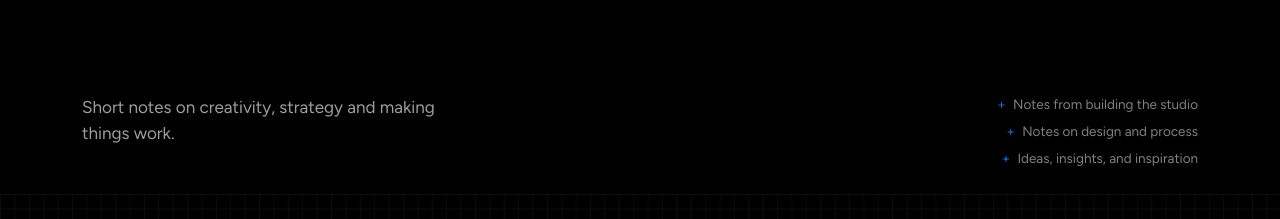
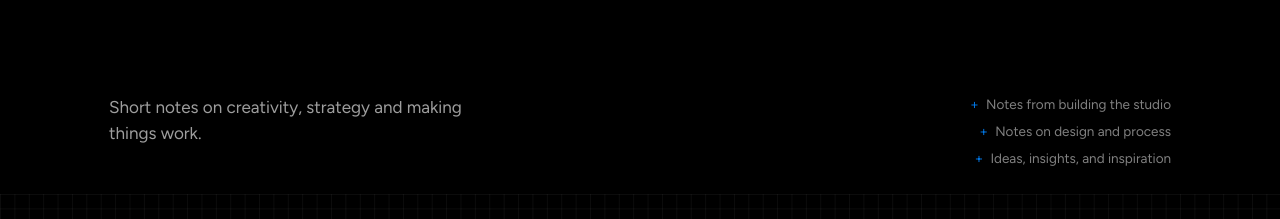
Before and after one commit to botlaneio/bot-studio, a Next.js app: page /echoes in a window 1280 px wide. Shown: the part 420-639 px from the top of the page. Built offline with nearby package versions, Linux system fonts and the light colour scheme; no server answers; a web font is replaced by a local one.

Commit message:
Restore the Echoes hero row spacing.
Keep the left-aligned heading flush with the cards at 20u stage padding,
and give the subtitle/points row 30u horizontal padding so they sit where
they did before the left-align change (former 40u stage + 10u row).

```diff
--- a/src/app/echoes/echoes.module.css
+++ b/src/app/echoes/echoes.module.css
@@ -49,7 +49,10 @@
   align-items: flex-start;
   gap: calc(40 * var(--u));
   margin-top: calc(36 * var(--u));
-  padding: calc(28 * var(--u)) 0 0;
+  /* 30u = stage's former 40u inset less the current 20u stage padding, plus the
+     original 10u row padding — restores subtitle/lines to pre-446e415 positions
+     while the heading stays flush with the card edge at 20u. */
+  padding: calc(28 * var(--u)) calc(30 * var(--u)) 0;
 }
 
 .subtitle {
```
